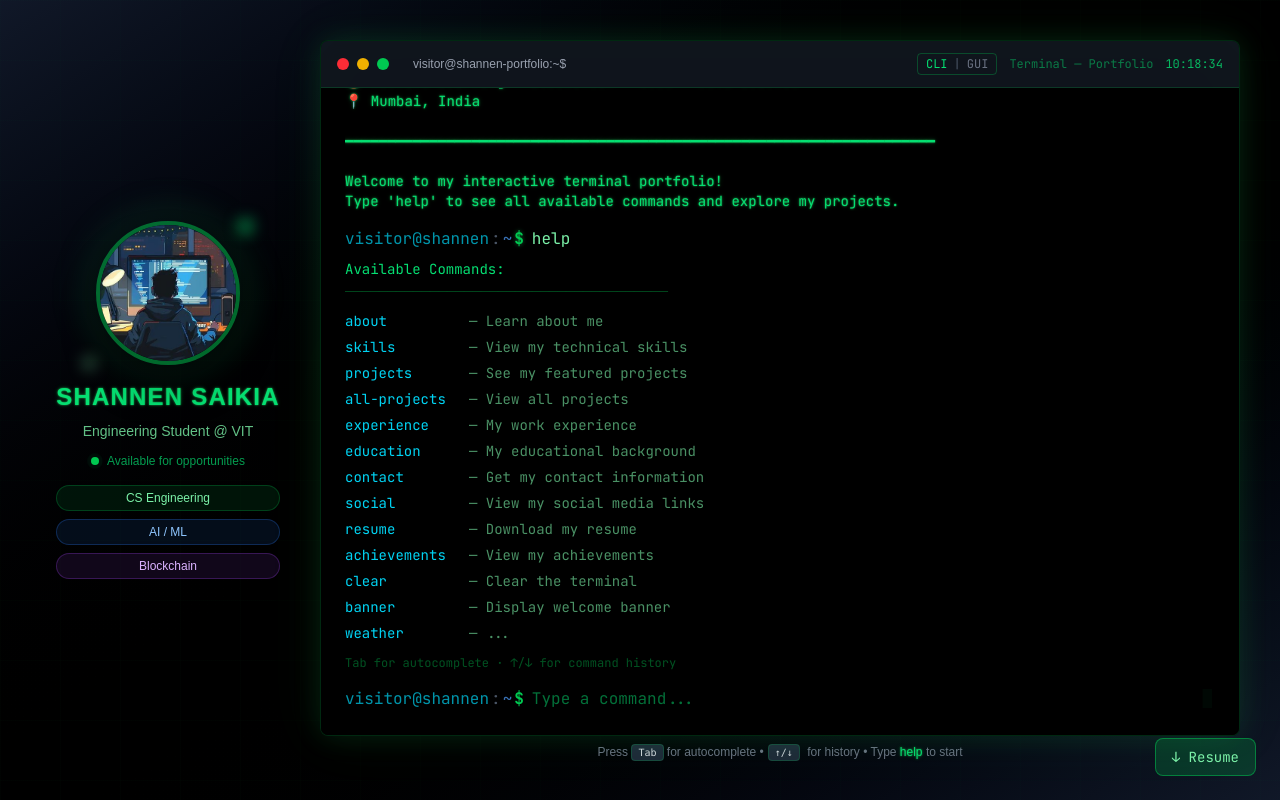
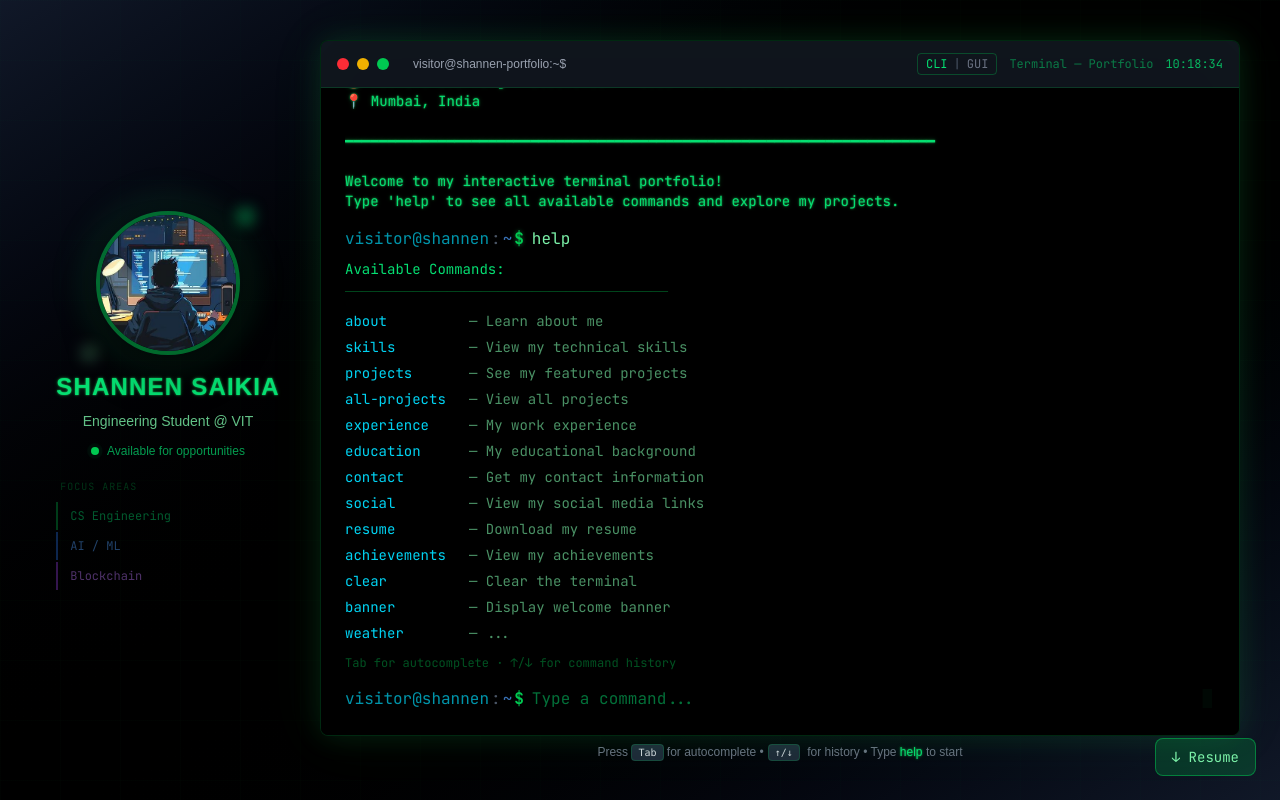
Before and after one commit to myst9811/terminal-portfolio, a Next.js app: page / in a window 1280 px wide. Built offline with nearby package versions, Linux system fonts and the light colour scheme.

Commit message:
UI:removing the sidebar pills with minimal left border accent items

```diff
--- a/src/components/Terminal.tsx
+++ b/src/components/Terminal.tsx
@@ -233,22 +233,27 @@ export default function Terminal() {
               </span>
               <span className="text-xs text-green-400/70">Available for opportunities</span>
             </div>
-            <div className="mt-4 flex flex-col gap-2">
+            <div className="mt-5 w-full">
+              <p className="text-[10px] text-green-500/25 font-mono uppercase tracking-widest mb-2 text-left px-1">
+                Focus Areas
+              </p>
+              <div className="space-y-0.5">
                 {[
-                { label: 'CS Engineering', cls: 'bg-green-500/10 text-green-300 border-green-500/25' },
-                { label: 'AI / ML', cls: 'bg-blue-500/10 text-blue-300 border-blue-500/25' },
-                { label: 'Blockchain', cls: 'bg-purple-500/10 text-purple-300 border-purple-500/25' },
-              ].map(({ label, cls }) => (
+                  { label: 'CS Engineering', borderCls: 'border-green-500/30 hover:border-green-400/80', textCls: 'text-green-400/40 hover:text-green-300' },
+                  { label: 'AI / ML', borderCls: 'border-blue-500/30 hover:border-blue-400/80', textCls: 'text-blue-400/40 hover:text-blue-300' },
+                  { label: 'Blockchain', borderCls: 'border-purple-500/30 hover:border-purple-400/80', textCls: 'text-purple-400/40 hover:text-purple-300' },
+                ].map(({ label, borderCls, textCls }) => (
                   <motion.button
                     key={label}
-                  whileHover={{ scale: 1.05 }}
-                  whileTap={{ scale: 0.95 }}
+                    whileHover={{ x: 5 }}
+                    whileTap={{ x: 2, scale: 0.98 }}
                     onClick={() => handleCommand(PILL_COMMANDS[label])}
-                  className={`text-xs px-3 py-1 rounded-full border text-center cursor-pointer transition-all ${cls}`}
+                    className={`w-full flex items-center pl-3 py-1.5 font-mono text-xs border-l-2 transition-all text-left ${borderCls} ${textCls}`}
                   >
                     {label}
                   </motion.button>
                 ))}
+              </div>
             </div>
           </motion.div>
         </motion.div>
```
Lines whose indentation alone changed are shown as unchanged.
